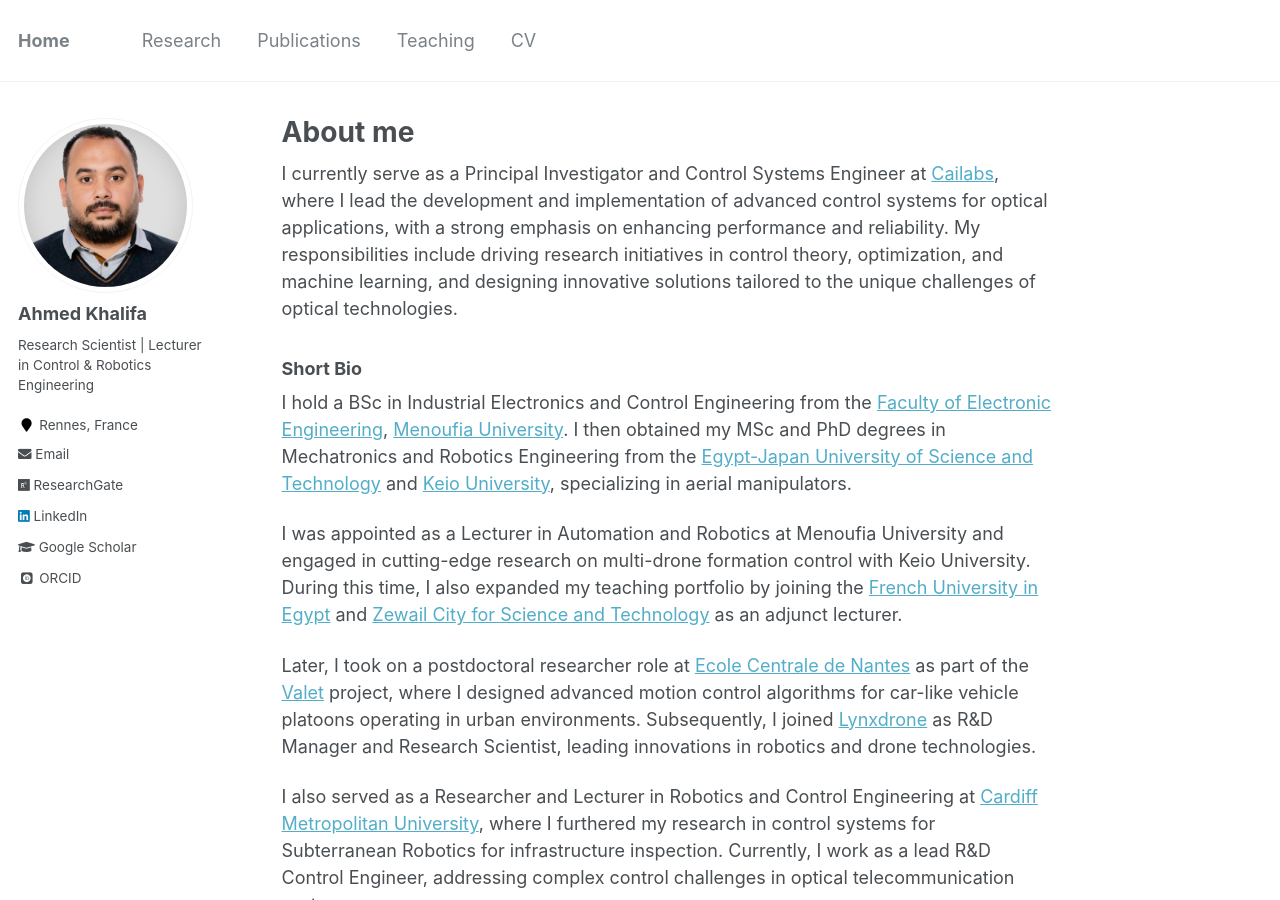
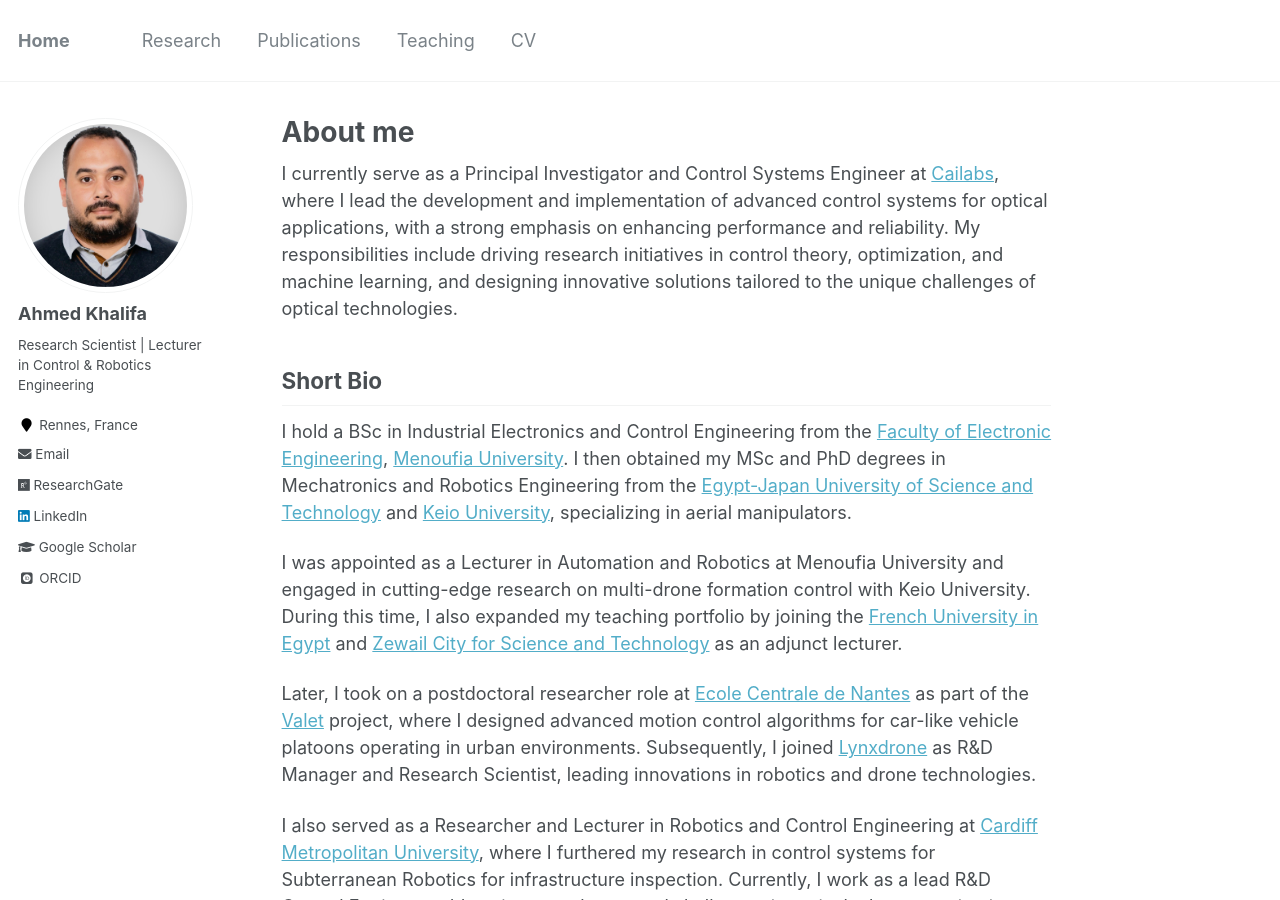
Before and after one commit to amekhalifa/amekhalifa.github.io, a Jekyll site: the page built from _pages/about.md, in a window 1280 px wide and 900 px high. Built offline with Jekyll 4.4.1, drawn with Linux system fonts in a browser that asks for light colours; some web fonts are replaced.

Commit message:
updates V3

```diff
--- a/_pages/about.md
+++ b/_pages/about.md
@@ -13,7 +13,7 @@ redirect_from:
 I currently serve as a Principal Investigator and Control Systems Engineer at [Cailabs](https://www.cailabs.com/), where I lead the development and implementation of advanced control systems for optical applications, with a strong emphasis on enhancing performance and reliability. My responsibilities include driving research initiatives in control theory, optimization, and machine learning, and designing innovative solutions tailored to the unique challenges of optical technologies.
 
 
-### Short Bio
+## Short Bio
 
 I hold a BSc in Industrial Electronics and Control Engineering from the [Faculty of Electronic Engineering](http://mu.menofia.edu.eg/fee/Home/en), [Menoufia University](http://mu.menofia.edu.eg/Home/en). I then obtained my MSc and PhD degrees in Mechatronics and Robotics Engineering from the [Egypt-Japan University of Science and Technology](https://ejust.edu.eg/) and [Keio University](https://www.keio.ac.jp/), specializing in aerial manipulators.
 
@@ -24,7 +24,7 @@ Later, I took on a postdoctoral researcher role at [Ecole Centrale de Nantes](ht
 I also served as a Researcher and Lecturer in Robotics and Control Engineering at [Cardiff Metropolitan University](https://www.cardiffmet.ac.uk/Pages/default.aspx), where I furthered my research in control systems for Subterranean Robotics for infrastructure inspection. Currently, I work as a lead R&D Control Engineer, addressing complex control challenges in optical telecommunication systems.
 
 
-### Research Interests
+## Research Interests
 
 I have a diverse range of research interests that adopt an interdisciplinary approach, integrating Control Theory, Optimization, Mechatronics, Robotics, and Machine Learning (AI). My specific areas of focus include:
 
```
